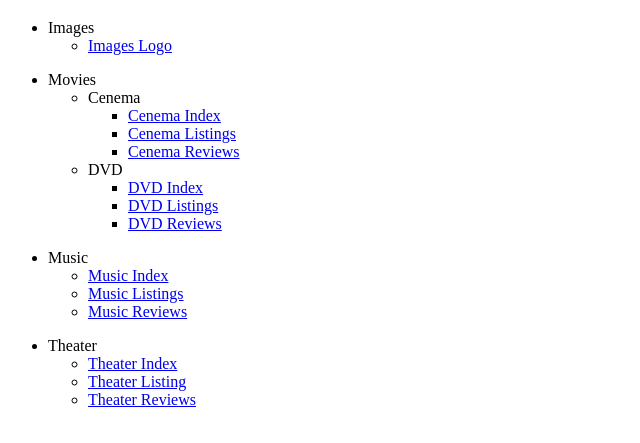
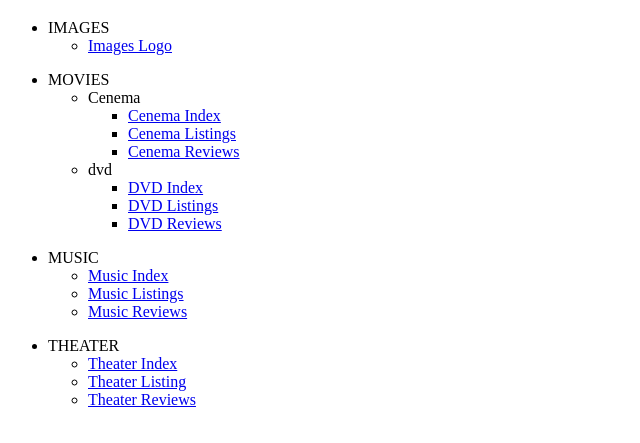
Before and after one commit to rahilsaleem12/Assignment-4, a plain HTML site: page index.html in a window 1280 px wide. Shown: the part 61-504 px from the top of the page, without its empty margins (0-640 px from the left). Drawn offline with Linux system fonts and the light colour scheme.

Commit message:
Some Code

```diff
--- a/index.html
+++ b/index.html
@@ -12,7 +12,7 @@
 
 
 <ul>
-    <li>Images</li>
+    <li>IMAGES</li>
     <ul><li><a href="./images/logo.gif">Images Logo</a></li></ul>
 </ul>
 
@@ -21,7 +21,7 @@
 
 
 <ul>
-<li>Movies</li>
+<li>MOVIES</li>
 <ul>
    <li>Cenema</li>
    <ul>
@@ -31,7 +31,7 @@
    </ul>
 
 
-   <li>DVD</li>
+   <li>dvd</li>
    <ul>
     <li><a href="./Movies/dvd/index.html"> DVD Index</a></li>
     <li><a href="./Movies/dvd/listing.html">DVD Listings</a></li>
@@ -44,7 +44,7 @@
 
 
 <ul>
-    <li>Music</li>
+    <li>MUSIC</li>
     <ul>
         <li><a href="./Music/index.html">Music Index</a></li>
         <li><a href="./Music/listing.html">Music Listings</a></li>
@@ -59,7 +59,7 @@
 
 <ul>
     <li>
-        Theater
+        THEATER
         <ul>
             <li><a href="./Theater/index.html">Theater Index</a></li>
             <li><a href="./Theater/listing.html">Theater Listing</a></li>
```
